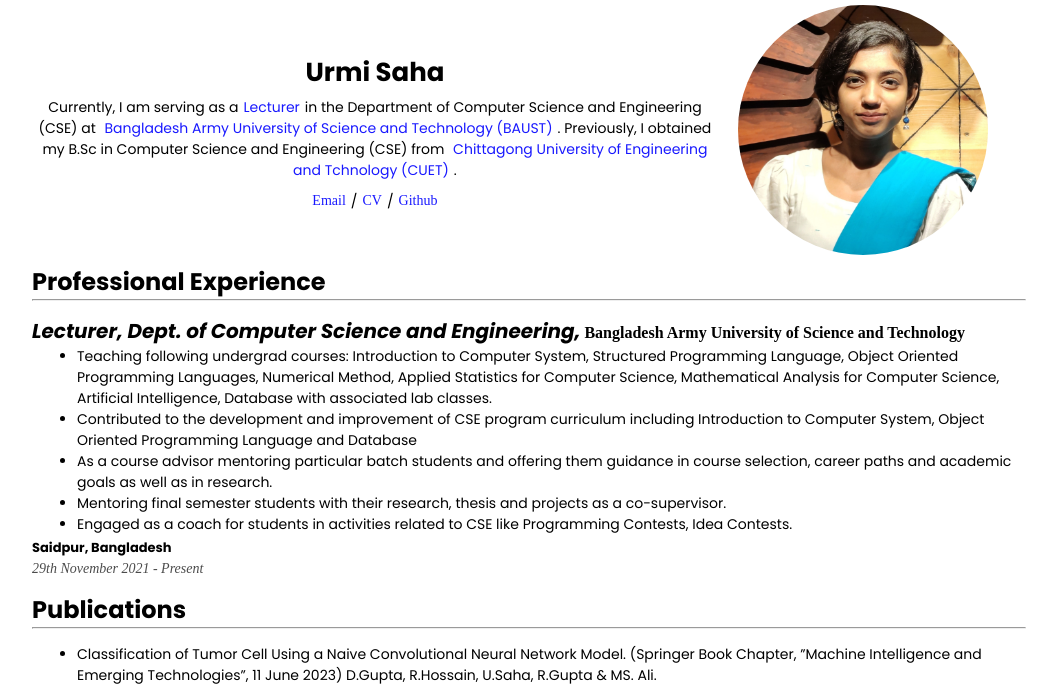
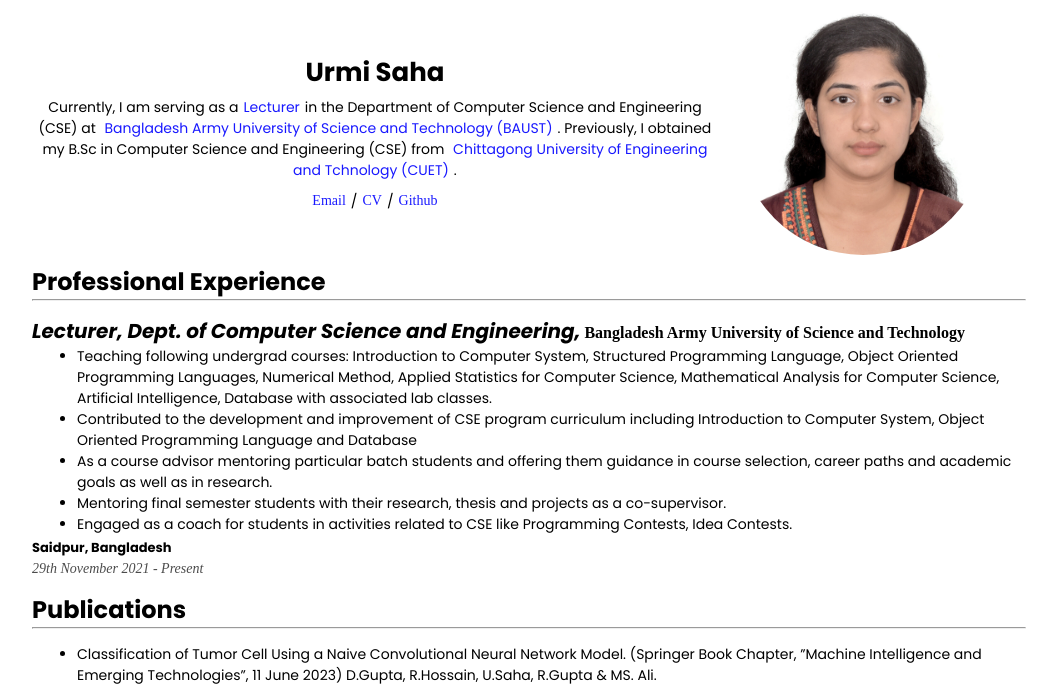
Before and after one commit to SahaUrmi/thesis_research, a plain HTML site: page index.html in a window 1280 px wide. Shown: the top 698 px of the page, without its empty margins (111-1168 px from the left). Drawn offline with Linux system fonts and the light colour scheme.

Commit message:
index.html

```diff
--- a/index.html
+++ b/index.html
@@ -24,7 +24,7 @@
           </div>
         </div>
         <div class="right">
-          <img src="images/urmi-saha.jpg" alt="" />
+          <img src="images/Urmi Saha.jpg" alt="" />
         </div>
       </section>
       <section class="education">
```
